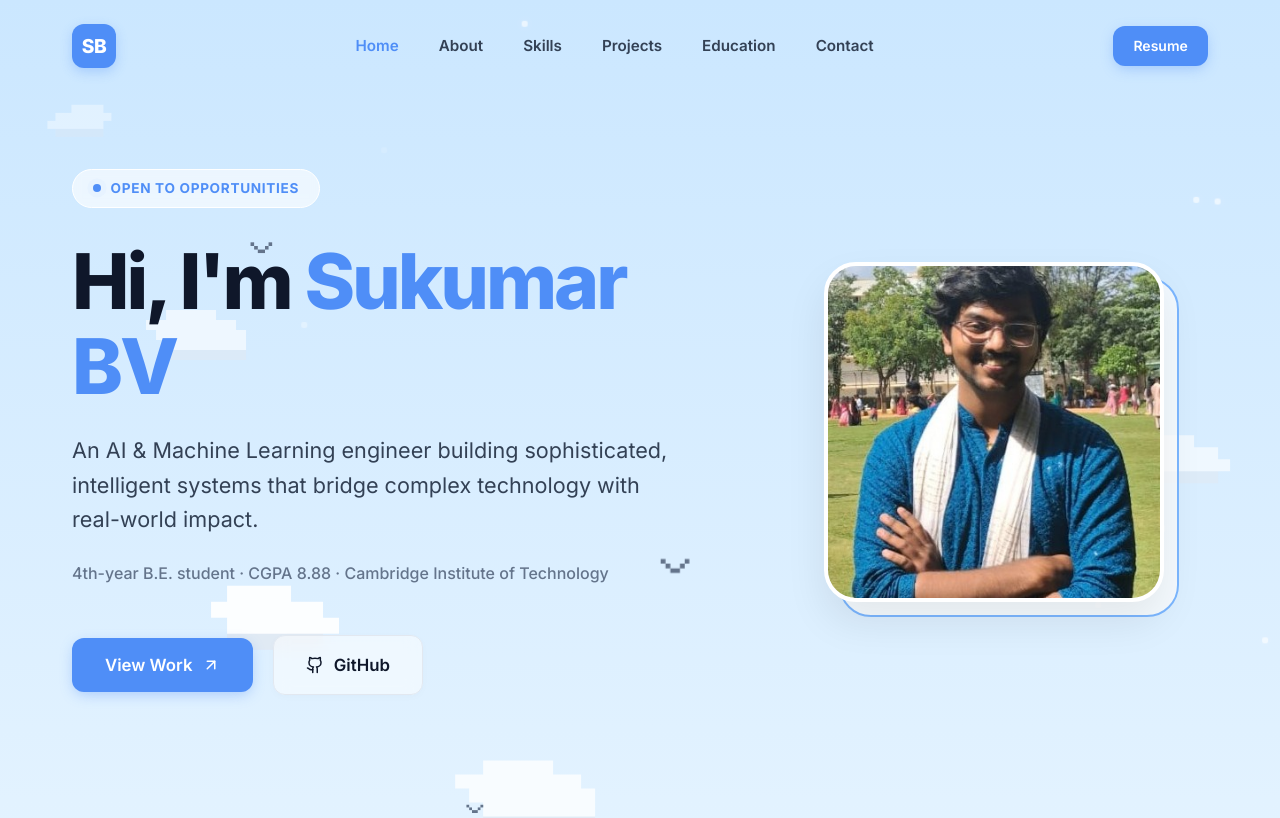
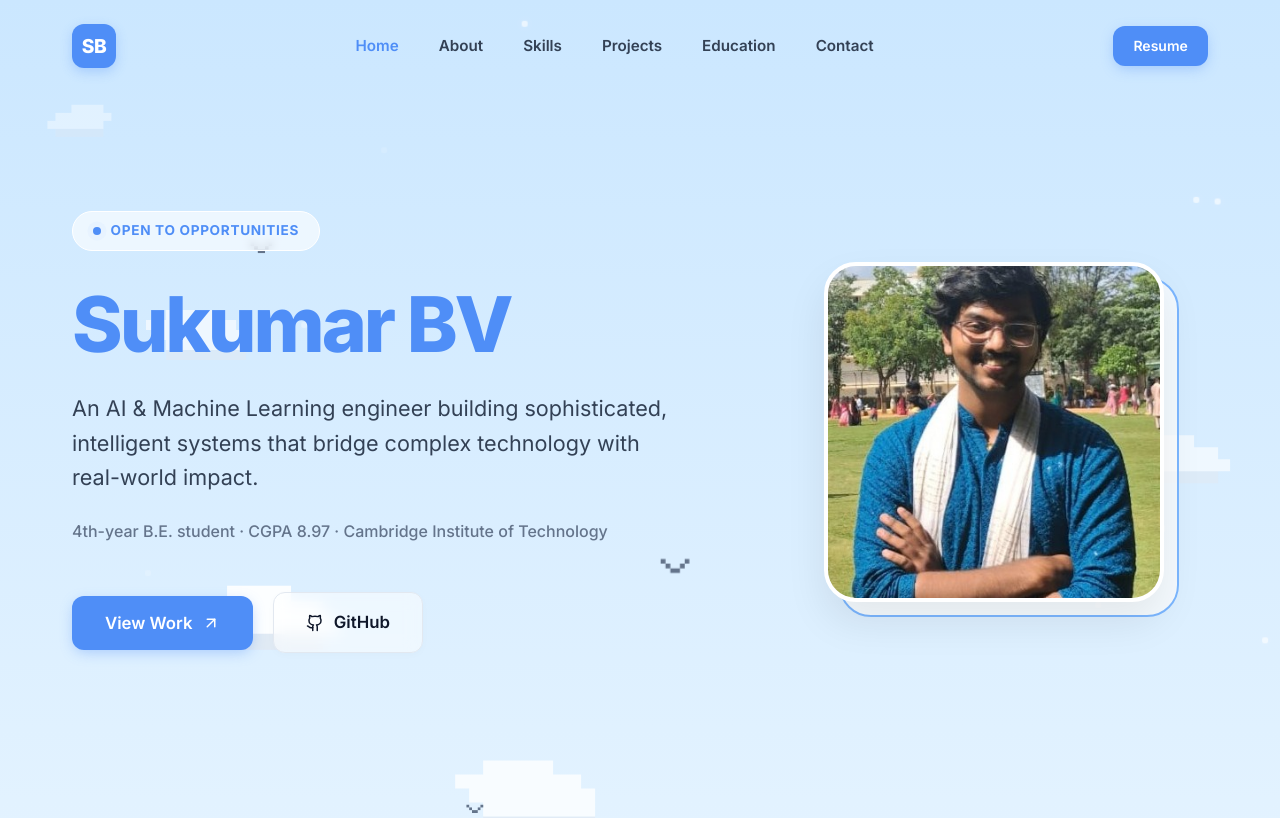
Before and after one commit to SukumarBV/SukumarBV.github.io, a React (Create React App) app: page / in a window 1280 px wide. Shown: the top 818 px of the page. Built offline with nearby package versions, Linux system fonts and the light colour scheme.

Commit message:
Update icon nd title

```diff
--- a/src/App.js
+++ b/src/App.js
@@ -437,13 +437,13 @@ function Hero() {
               <span className="hero__status-dot" /> Open to Opportunities
             </div>
             <h1 className="hero__name">
-              Hi, I'm <span className="hero__accent">Sukumar BV</span>
+             <span className="hero__accent">Sukumar BV</span>
             </h1>
             <p className="hero__tagline">
               An AI & Machine Learning engineer building sophisticated, intelligent systems that bridge complex technology with real-world impact.
             </p>
             <p className="hero__sub">
-              4th-year B.E. student · CGPA 8.88 · Cambridge Institute of Technology
+              4th-year B.E. student · CGPA 8.97 · Cambridge Institute of Technology
             </p>
 
             <div className="hero__ctas">
@@ -769,7 +769,7 @@ function Education() {
             <div className="edu-card__body">
               <div className="edu-card__meta">
                 <span className="edu-card__degree">Bachelor of Engineering</span>
-                <span className="edu-card__gpa">CGPA: 8.88 / 10</span>
+                <span className="edu-card__gpa">CGPA: 8.97 / 10</span>
               </div>
               <h3 className="edu-card__major">Artificial Intelligence &amp; Machine Learning</h3>
               <p className="edu-card__school">Cambridge Institute of Technology · Bengaluru, India</p>
```
